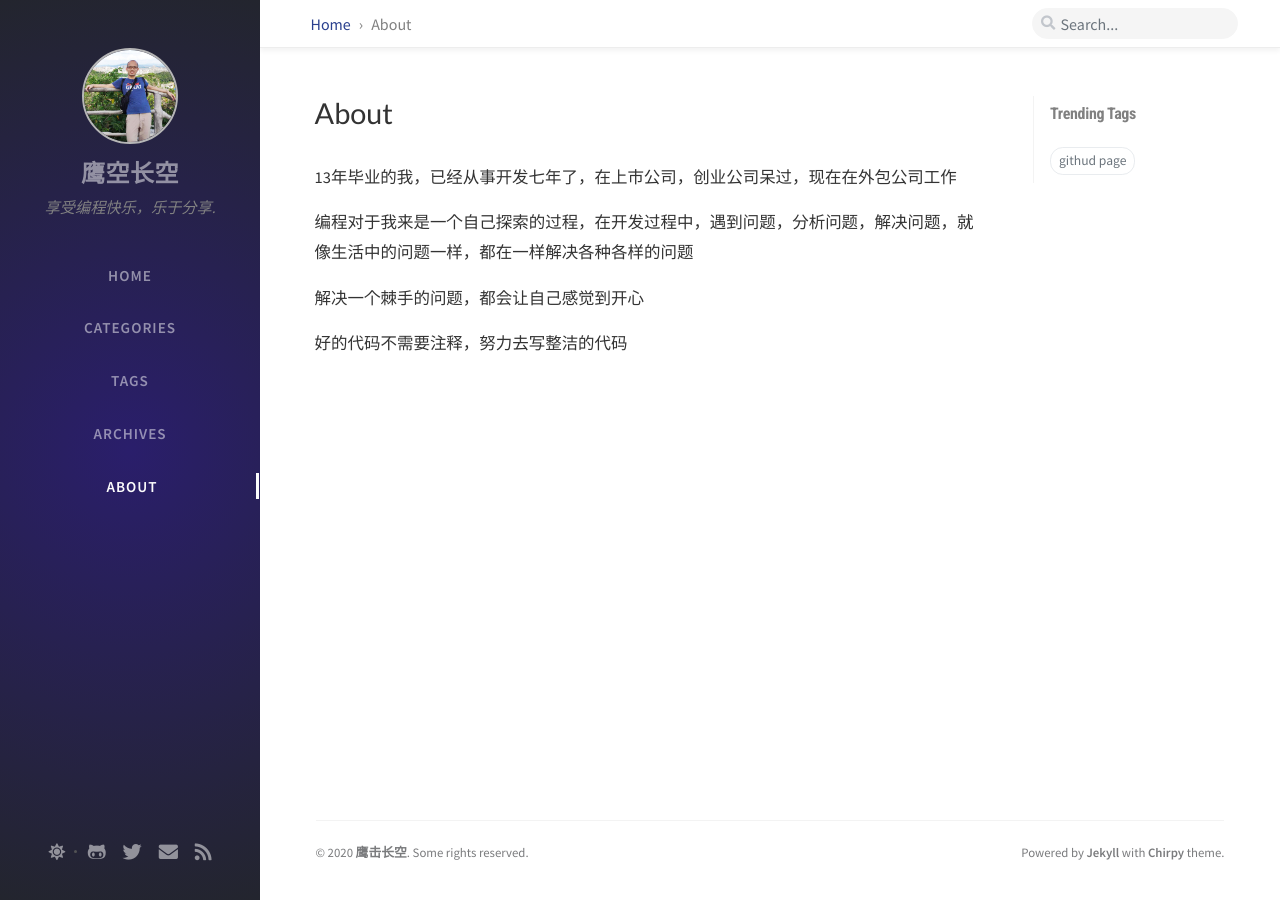
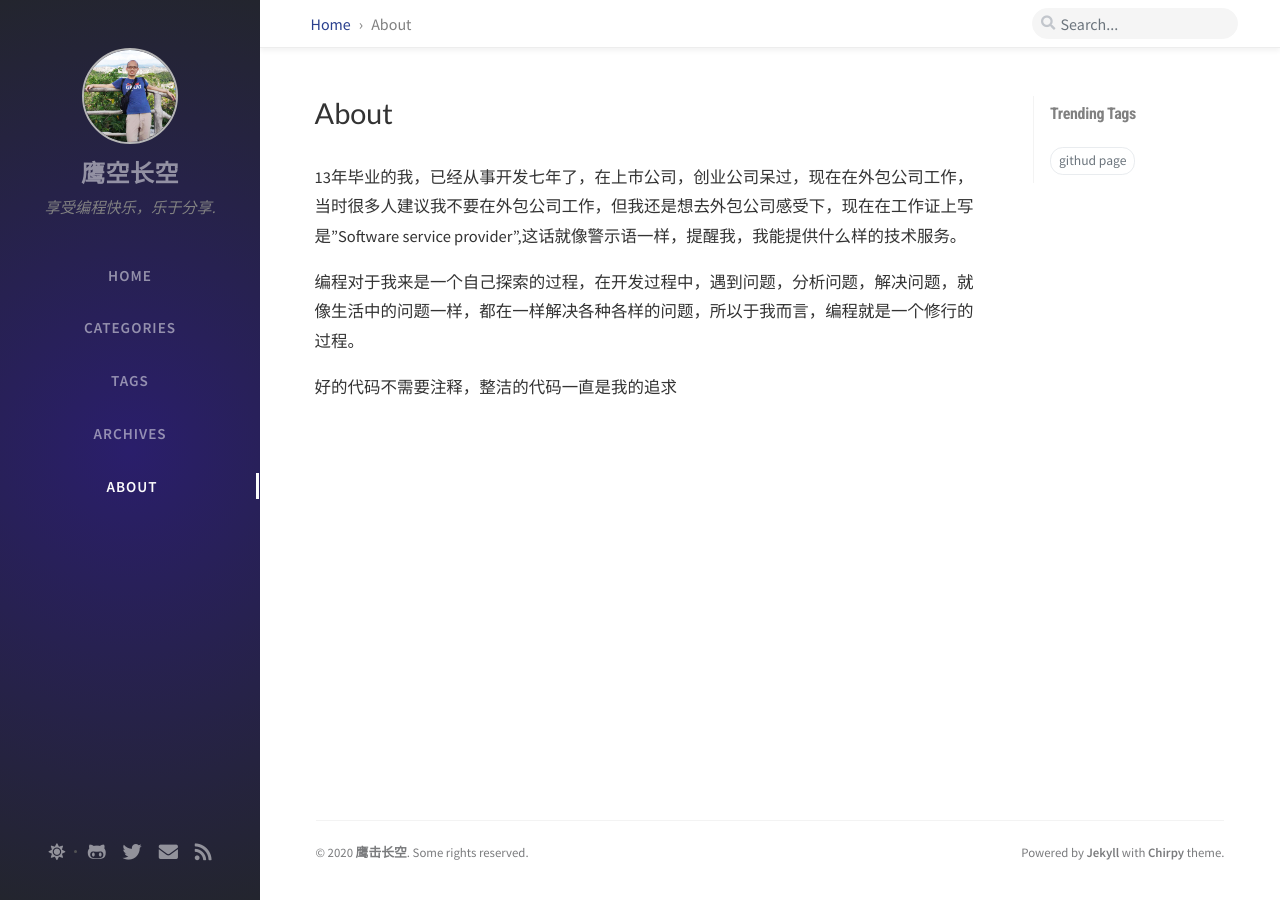
Before and after one commit to helloworld28/helloworld28.github.io, a Jekyll site: the page built from tabs/about.md, in a window 1280 px wide. Built offline with Jekyll 4.4.1, drawn with Linux system fonts in a browser that asks for light colours; nearby versions of some CDN libraries; comment, search, counter and statistics services are not loaded.

Commit message:
update about me

```diff
--- a/tabs/about.md
+++ b/tabs/about.md
@@ -10,10 +10,8 @@ title: About
 
 
 
-13年毕业的我，已经从事开发七年了，在上市公司，创业公司呆过，现在在外包公司工作
+13年毕业的我，已经从事开发七年了，在上市公司，创业公司呆过，现在在外包公司工作，当时很多人建议我不要在外包公司工作，但我还是想去外包公司感受下，现在在工作证上写是"Software service provider",这话就像警示语一样，提醒我，我能提供什么样的技术服务。
 
-编程对于我来是一个自己探索的过程，在开发过程中，遇到问题，分析问题，解决问题，就像生活中的问题一样，都在一样解决各种各样的问题
+编程对于我来是一个自己探索的过程，在开发过程中，遇到问题，分析问题，解决问题，就像生活中的问题一样，都在一样解决各种各样的问题，所以于我而言，编程就是一个修行的过程。
 
-解决一个棘手的问题，都会让自己感觉到开心
-
-好的代码不需要注释，努力去写整洁的代码
+好的代码不需要注释，整洁的代码一直是我的追求
```
